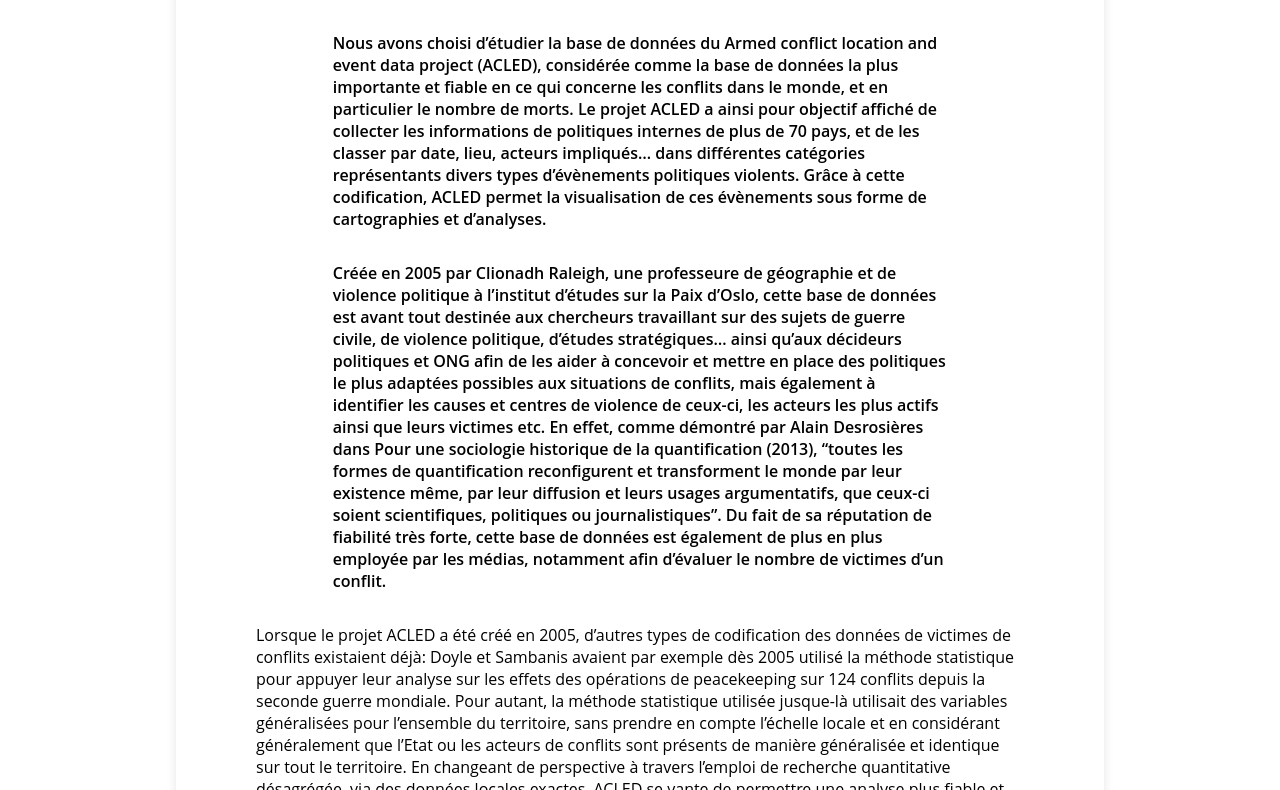
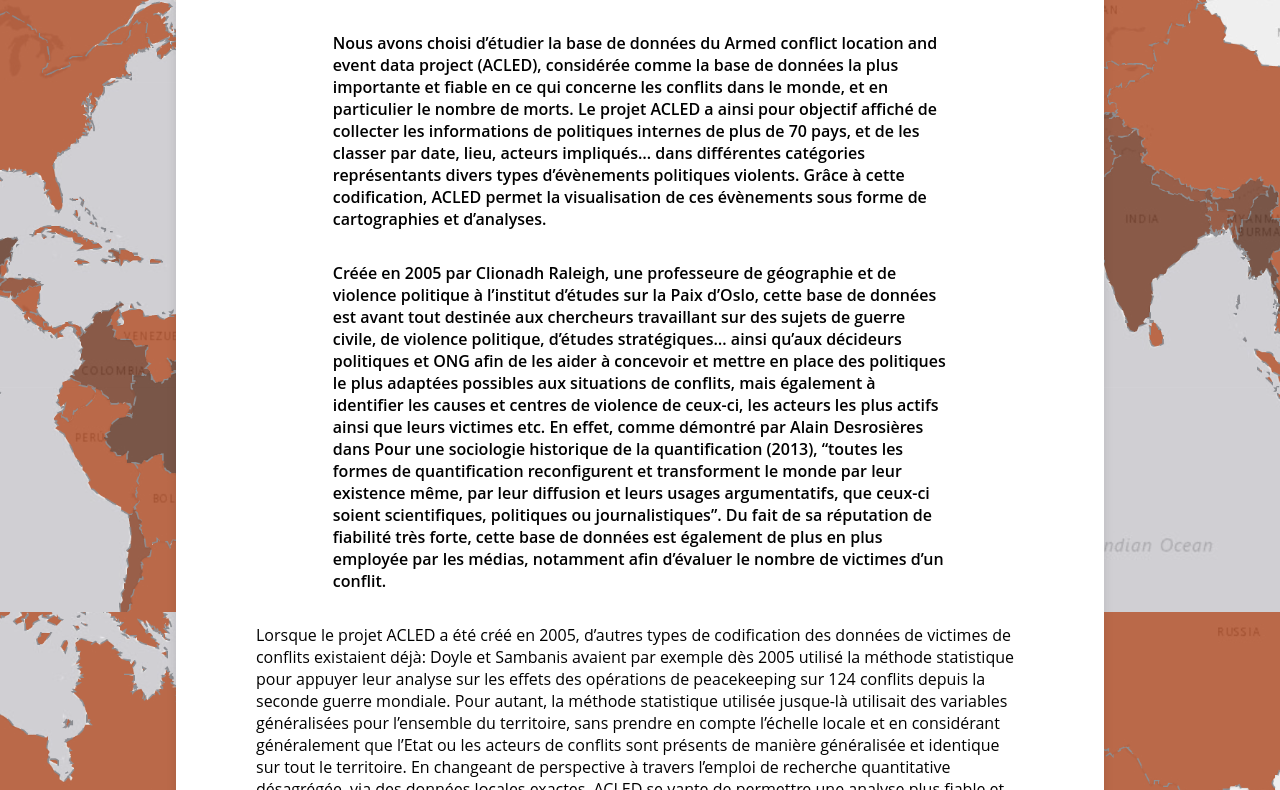
Before and after one commit to ccoellen/acled, a website built with Vite: page index.html in a window 1280 px wide. Shown: the part 188-978 px from the top of the page. Built offline with nearby package versions, Linux system fonts and the light colour scheme.

Commit message:
Ajout d'un fond

```diff
--- a/public/css/main.css
+++ b/public/css/main.css
@@ -1,3 +1,9 @@
+html {
+    background-image: url('/map.png');
+    background-attachment: fixed;
+    background-position: center;
+    background-size: cover;
+}
 
 body {
     width: 60%;
@@ -7,6 +13,7 @@
     box-shadow: 0 0 10px rgba(0, 0, 0, 0.1);
     position: relative;
     padding: 1rem 5rem;
+    background-color: #fff;
 }
 
 #home-hero {
```
Also changed, not shown: public/map.jpg (added), public/map.png (added).
